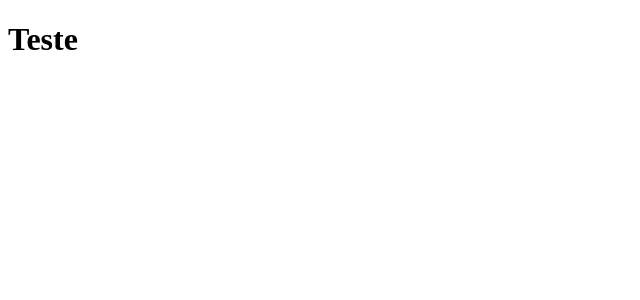
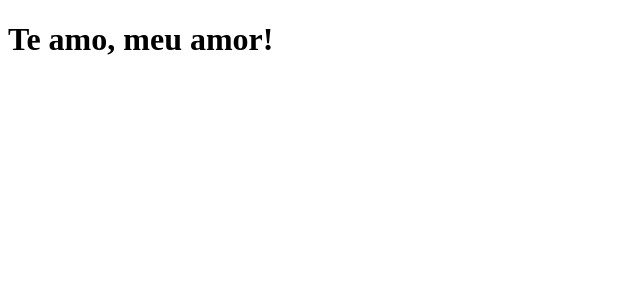
Before and after one commit to MrFelps/projeto-filipe, a Next.js app: page / in a window 1280 px wide. Shown: the top 300 px of the page, without its empty margins (0-640 px from the left). Built offline with nearby package versions, Linux system fonts and the light colour scheme.

Commit message:
Atualiza conteúdo da página inicial

```diff
--- a/pages/index.js
+++ b/pages/index.js
@@ -1,5 +1,5 @@
 function Home() {
-    return <h1>Teste</h1>
+    return <h1>Te amo, meu amor!</h1>
 }
 
 export default Home;
```
